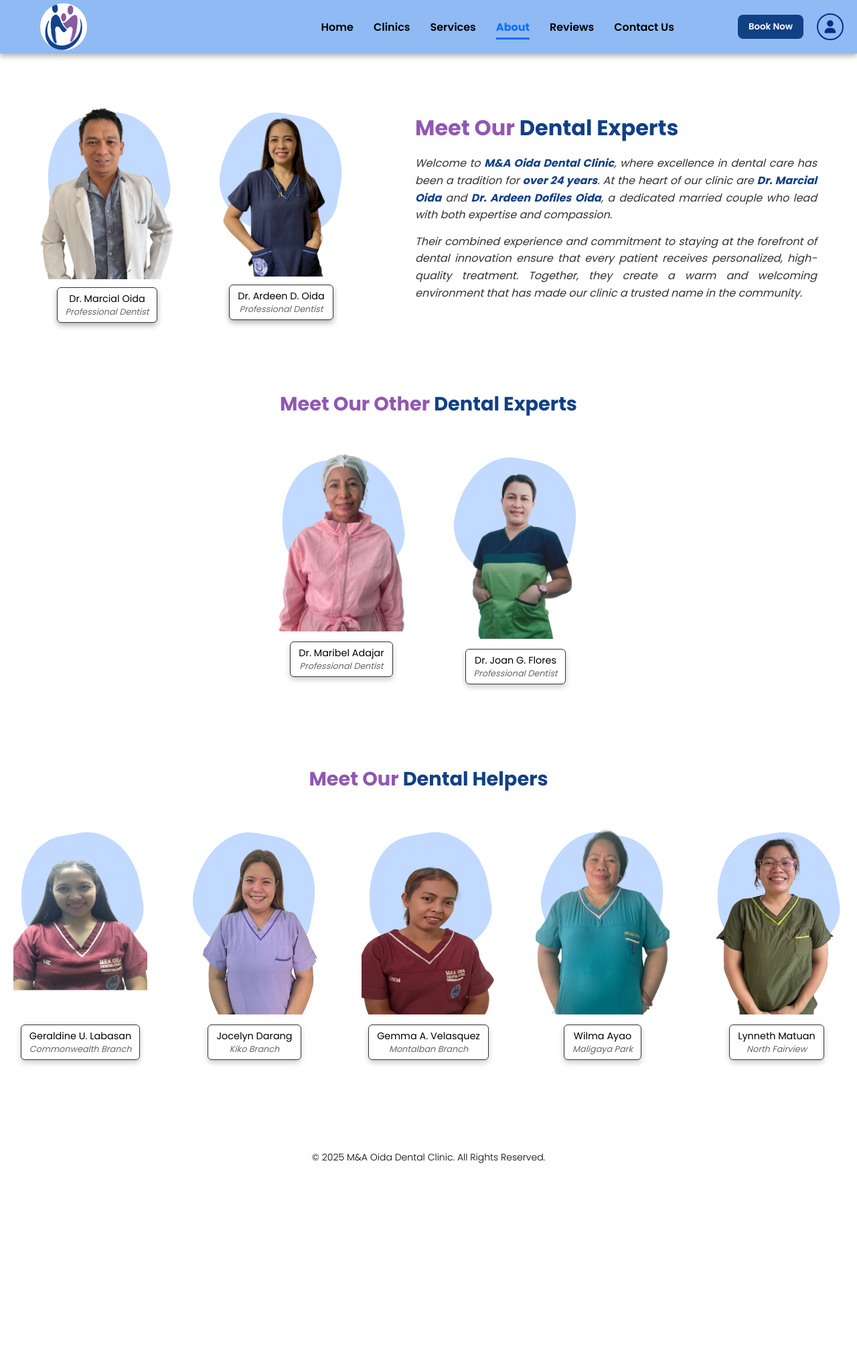
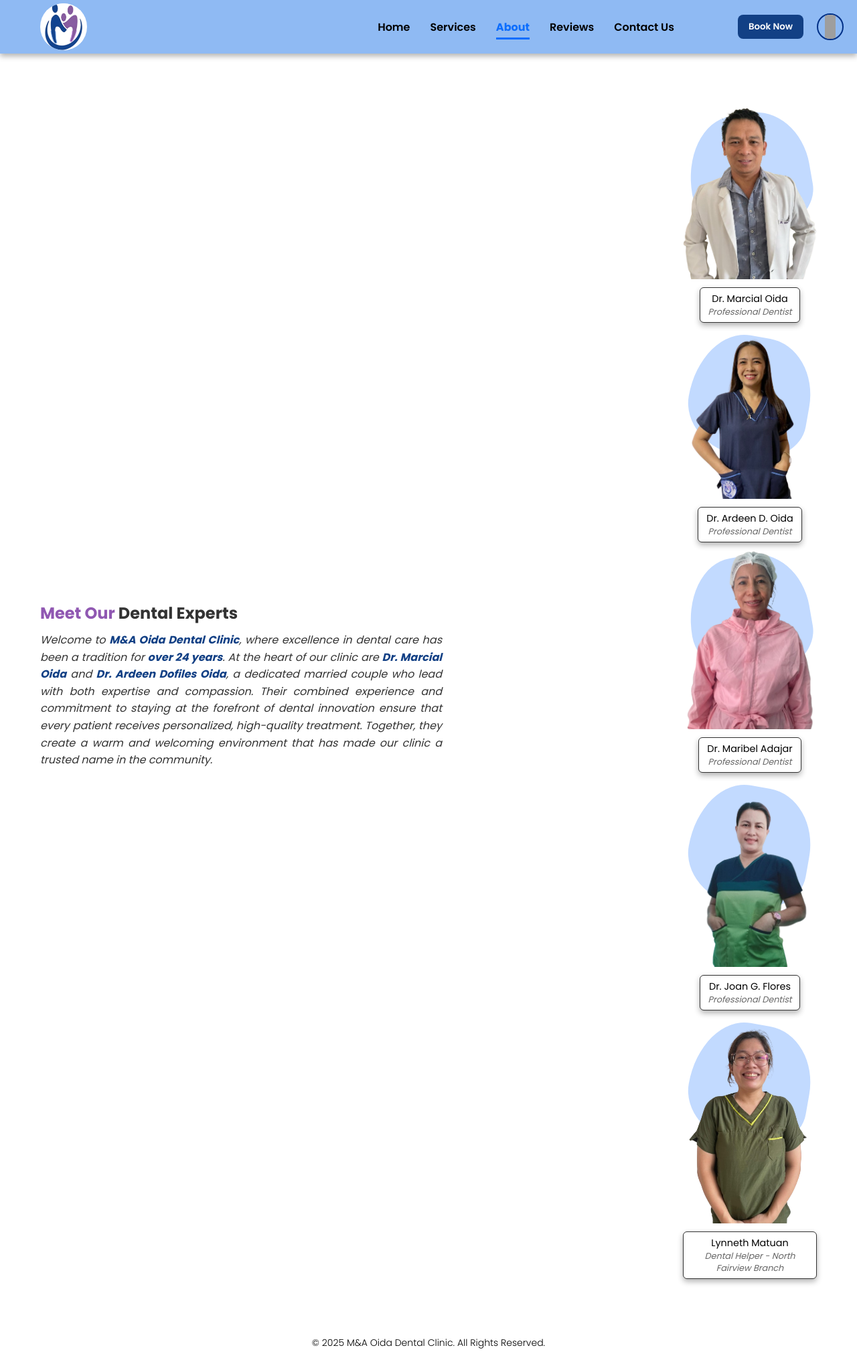
Before and after one commit to Mikay-Mikay/oida-dental-clinic-system, a PHP site: page /about.php in a window 1280 px wide. Shown: the whole page at 67% size. Before the commit the page ends 1737 px from the top, so only its background shows below. Run offline with PHP 8.4, Linux system fonts and the light colour scheme; grey boxes are pictures that could not be loaded.

Commit message:
Update about.php

```diff
--- a/M_A_Oida_Dental_Clinic/about.php
+++ b/M_A_Oida_Dental_Clinic/about.php
@@ -2,72 +2,129 @@
 require_once('session.php');
 require_once('db.php');
 
-if(isset($_SESSION['user_id'])) {
-    $stmt = $conn->prepare("SELECT first_name, profile_picture FROM patients WHERE id = ?");
+// 1) INITIALIZE
+$user = null;
+
+// 2) FETCH LOGGED-IN USER
+if (isset($_SESSION['user_id'])) {
+    $stmt = $conn->prepare("
+      SELECT first_name, profile_picture
+        FROM patients
+       WHERE id = ?
+    ");
     $stmt->bind_param("i", $_SESSION['user_id']);
     $stmt->execute();
-    $user = $stmt->get_result()->fetch_assoc();
-    $stmt->close();
+    $user = $stmt->get_result()->fetch_assoc() ?: null;
 }
 ?>
+
 <!DOCTYPE html>
 <html lang="en">
 <head>
   <meta charset="UTF-8">
   <meta name="viewport" content="width=device-width,initial-scale=1.0">
-  <title>About Us - M&A Oida Dental Clinic</title>
+  <title>About Us - ISched of M&A Oida Dental Clinic</title>
   <link rel="stylesheet" href="assets/css/about.css">
   <link rel="stylesheet" href="https://cdnjs.cloudflare.com/ajax/libs/font-awesome/6.4.2/css/all.min.css">
 </head>
 <body>
 <header>
   <nav class="navbar">
-        <a href="index.php">
+    <a href="index.php" class="logo-link">
       <img src="assets/photos/logo.jpg" alt="Logo" class="logo">
     </a>
-            <?php if(isset($_SESSION['user_id']) && isset($user)): ?>
+
+    <!-- only show welcome if logged in -->
+    <?php if ($user !== null): ?>
       <div class="welcome-message">
         Welcome, <strong><?= htmlspecialchars($user['first_name']) ?>!</strong>
       </div>
     <?php endif; ?>
 
     <ul class="nav-links">
-            <li><a href="index.php"    class="<?php if(basename($_SERVER['PHP_SELF'])=='index.php')   echo 'active'; ?>">Home</a></li>
-            <li><a href="clinics.php"  class="<?php if(basename(  $_SERVER['PHP_SELF'])=='clinics.php') echo 'active'; ?>">Clinics</a></li>
-            <li><a href="services.php" class="<?php if(basename($_SERVER['PHP_SELF'])=='services.php') echo 'active'; ?>">Services</a></li>
-            <li><a href="about.php" class="<?php if(basename($_SERVER['PHP_SELF'])=='about.php') echo 'active'; ?>">About</a></li>
-            <li><a href="reviews.php"  class="<?php if(basename($_SERVER['PHP_SELF'])=='reviews.php') echo 'active'; ?>">Reviews</a></li>
-            <li><a href="contact.php"  class="<?php if(basename($_SERVER['PHP_SELF'])=='contact.php') echo 'active'; ?>">Contact Us</a></li>
+      <li><a href="index.php"
+             <?php if(basename($_SERVER['PHP_SELF'])=='index.php') echo 'class="active"'; ?>>
+          Home</a></li>
+      <li><a href="services.php"
+             <?php if(basename($_SERVER['PHP_SELF'])=='services.php') echo 'class="active"'; ?>>
+          Services</a></li>
+      <li><a href="about.php"
+             <?php if(basename($_SERVER['PHP_SELF'])=='about.php') echo 'class="active"'; ?>>
+          About</a></li>
+      <li><a href="reviews.php"
+             <?php if(basename($_SERVER['PHP_SELF'])=='reviews.php') echo 'class="active"'; ?>>
+          Reviews</a></li>
+      <li><a href="contact.php"
+             <?php if(basename($_SERVER['PHP_SELF'])=='contact.php') echo 'class="active"'; ?>>
+          Contact Us</a></li>
     </ul>
 
     <div class="nav-right">
       <!-- BOOK NOW -->
-  <a
-    href="<?php echo isset($_SESSION['user_id']) ? 'bookings.php' : 'login.php'; ?>"
-    onclick="<?php if (!isset($_SESSION['user_id'])) echo "alert('Please login to book an appointment.');"; ?>"
-  >
+      <a href="<?= $user !== null ? 'bookings.php' : 'login.php'; ?>"
+         <?= $user === null
+              ? "onclick=\"alert('Please login to book an appointment.');\""
+              : '' ?>>
         <button class="book-now">Book Now</button>
       </a>
 
+      <!-- NOTIFICATIONS: only when logged in -->
+      <?php if ($user !== null): ?>
+        <div class="notification-wrapper">
+          <div class="notification-toggle">
+            <i class="fa-solid fa-bell"></i>
+          </div>
+          <div class="notification-dropdown">
+            <p class="empty-message">No notifications yet</p>
+          </div>
+        </div>
+      <?php endif; ?>
+
       <!-- PROFILE ICON -->
-  <a
-    href="<?php echo isset($_SESSION['user_id']) ? 'profile.php' : 'login.php'; ?>"
-    onclick="<?php if (!isset($_SESSION['user_id'])) echo "alert('Please login to access your profile.');"; ?>"
-  >
+      <a href="<?= $user !== null ? 'profile.php' : 'login.php'; ?>"
+         <?= $user === null
+              ? "onclick=\"alert('Please login to view profile.');\""
+              : '' ?>>
         <div class="user-icon">
+          <?php if ($user && !empty($user['profile_picture'])): ?>
+            <img
+              src="uploads/profiles/<?= htmlspecialchars($user['profile_picture']) ?>?<?= time() ?>"
+              alt="Profile Picture"
+              class="profile-pic">
+          <?php elseif ($user): ?>
             <i class="fa-solid fa-user"></i>
+          <?php else: ?>
+            <img src="assets/photos/profile_icon.png"
+                 alt="Profile Icon"
+                 class="profile-pic">
+          <?php endif; ?>
         </div>
       </a>
     </div>
-
-
   </nav>
 </header>
+
 
 <main>
   <!-- Lead Dentists -->
   <section class="about-section">
-    <div class="experts-container">
+  <!-- Title & Description Wrapper -->
+  <div class="about-header">
+    <h2><span class="highlight">Meet Our</span> <strong>Dental Experts</strong></h2>
+    <div class="about-content">
+      <p>
+        Welcome to <strong style="color: #124085">M&A Oida Dental Clinic</strong>, where excellence in dental care has been a tradition for
+        <strong style="color: #124085">over 24 years</strong>. At the heart of our clinic are
+        <strong style="color: #124085">Dr. Marcial Oida</strong> and <strong style="color: #124085">Dr. Ardeen Dofiles Oida</strong>, a dedicated married couple who
+        lead with both expertise and compassion. Their combined experience and commitment to staying at the forefront of dental innovation ensure that every
+        patient receives personalized, high-quality treatment. Together, they create a warm and welcoming environment
+        that has made our clinic a trusted name in the community.
+      </p>
+    </div>
+  </div>
+
+  <!-- Image Grid -->
+  <div class="experts-grid">
     <div class="expert">
       <div class="blob blob-left"></div>
       <img src="assets/photos/Dr._Marcial_Oida.png" alt="Dr. Marcial Oida" class="expert-img">
@@ -78,29 +135,6 @@
       <img src="assets/photos/Dr._Ardeen_Dofiles_Oida.png" alt="Dr. Ardeen Oida" class="expert-img">
       <div class="expert-label">Dr. Ardeen D. Oida<br><em>Professional Dentist</em></div>
     </div>
-    </div>
-    <div class="about-content">
-        <h2><span class="highlight">Meet Our</span> <strong>Dental Experts</strong></h2>
-        <p>
-            Welcome to <strong style="color: #124085">M&A Oida Dental Clinic</strong>, where excellence in dental care has been a tradition for
-            <strong style="color: #124085">over 24 years</strong>. At the heart of our clinic are
-            <strong style="color: #124085">Dr. Marcial Oida</strong> and <strong style="color: #124085">Dr. Ardeen Dofiles Oida</strong>, a dedicated married couple who
-            lead with both expertise and compassion.
-        </p>
-        <p>
-            Their combined experience and commitment to staying at the forefront of dental innovation ensure that every
-            patient receives personalized, high-quality treatment. Together, they create a warm and welcoming environment
-            that has made our clinic a trusted name in the community.
-        </p>
-    </div>
-  </section>
-
-  <!-- Other Dental Experts -->
-  <section class="other-experts">
-    <h2 class="other-heading">
-      <span class="highlight">Meet Our Other</span> <strong style="color: #124085">Dental Experts</strong>
-    </h2>
-    <div class="experts-container">
     <div class="expert">
       <div class="blob blob-left"></div>
       <img src="assets/photos/Dr._Maribel_Adajar.png" alt="Dr. Maribel Adajar" class="expert-img">
@@ -111,43 +145,15 @@
       <img src="assets/photos/Dr._Joan_Gajeto_Flores.png" alt="Dr. Joan Flores" class="expert-img">
       <div class="expert-label">Dr. Joan G. Flores<br><em>Professional Dentist</em></div>
     </div>
+    <div class="expert">
+      <div class="blob blob-right"></div>
+      <img src="assets\photos\Regalado Branch.png" alt="Lynneth Matuan" class="expert-img">
+      <div class="expert-label">Lynneth Matuan<br><em>Dental Helper - North Fairview Branch</em></div>
+    </div>
   </div>
 </section>
 
-  <!-- Dental Helpers -->
-  <section class="dental-helpers">
-    <h2 class="helpers-heading">
-      <span class="highlight">Meet Our</span> <strong style="color: #124085">Dental Helpers</strong>
-    </h2>
-    <div class="experts-container">
-      <div class="expert">
-        <div class="blob blob-left"></div>
-        <img src="assets/photos/Manggahan Branch.png" alt="Geraldine Labasan" class="expert-img">
-        <div class="expert-label">Geraldine U. Labasan<br><em>Commonwealth Branch</em></div>
-      </div>
-      <div class="expert">
-        <div class="blob blob-right"></div>
-        <img src="assets/photos/Kiko Branch.png" alt="Jocelyn Darang" class="expert-img">
-        <div class="expert-label">Jocelyn Darang<br><em>Kiko Branch</em></div>
-      </div>
-      <div class="expert">
-        <div class="blob blob-left"></div>
-        <img src="assets/photos/Montalban Branch.png" alt="Gemma Velasquez" class="expert-img">
-        <div class="expert-label">Gemma A. Velasquez<br><em>Montalban Branch</em></div>
-      </div>
-      <div class="expert">
-        <div class="blob blob-right"></div>
-        <img src="assets/photos/Maligaya Branch.png" alt="Wilma Ayao" class="expert-img">
-        <div class="expert-label">Wilma Ayao<br><em>Maligaya Park</em></div>
-      </div>
-      <div class="expert">
-        <div class="blob blob-left"></div>
-        <img src="assets/photos/Regalado Branch.png" alt="Lynneth Matuan" class="expert-img">
-        <div class="expert-label">Lynneth Matuan<br><em>North Fairview</em></div>
-      </div>
-    </div>
-  </section>
-</main>
+
 
 <footer>
   <p>© 2025 M&A Oida Dental Clinic. All Rights Reserved.</p>
```
Lines whose indentation alone changed are shown as unchanged.
